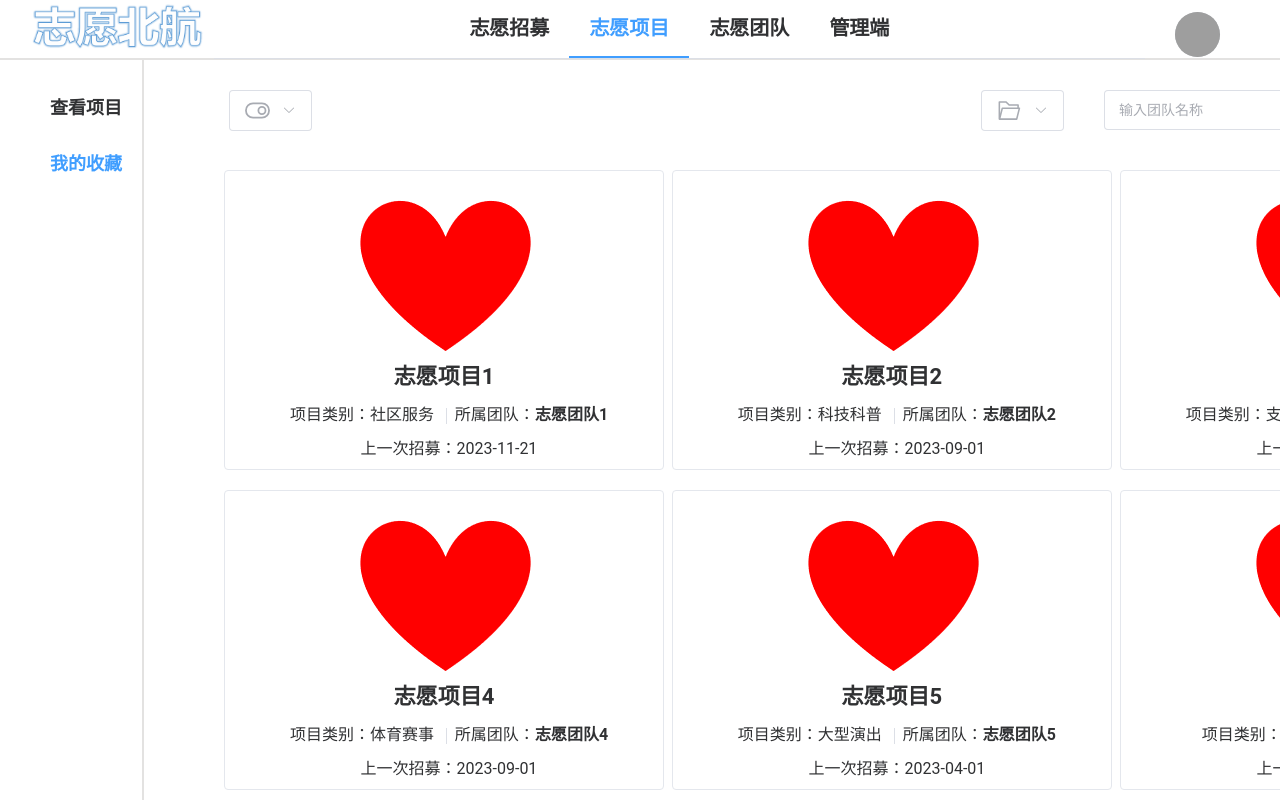
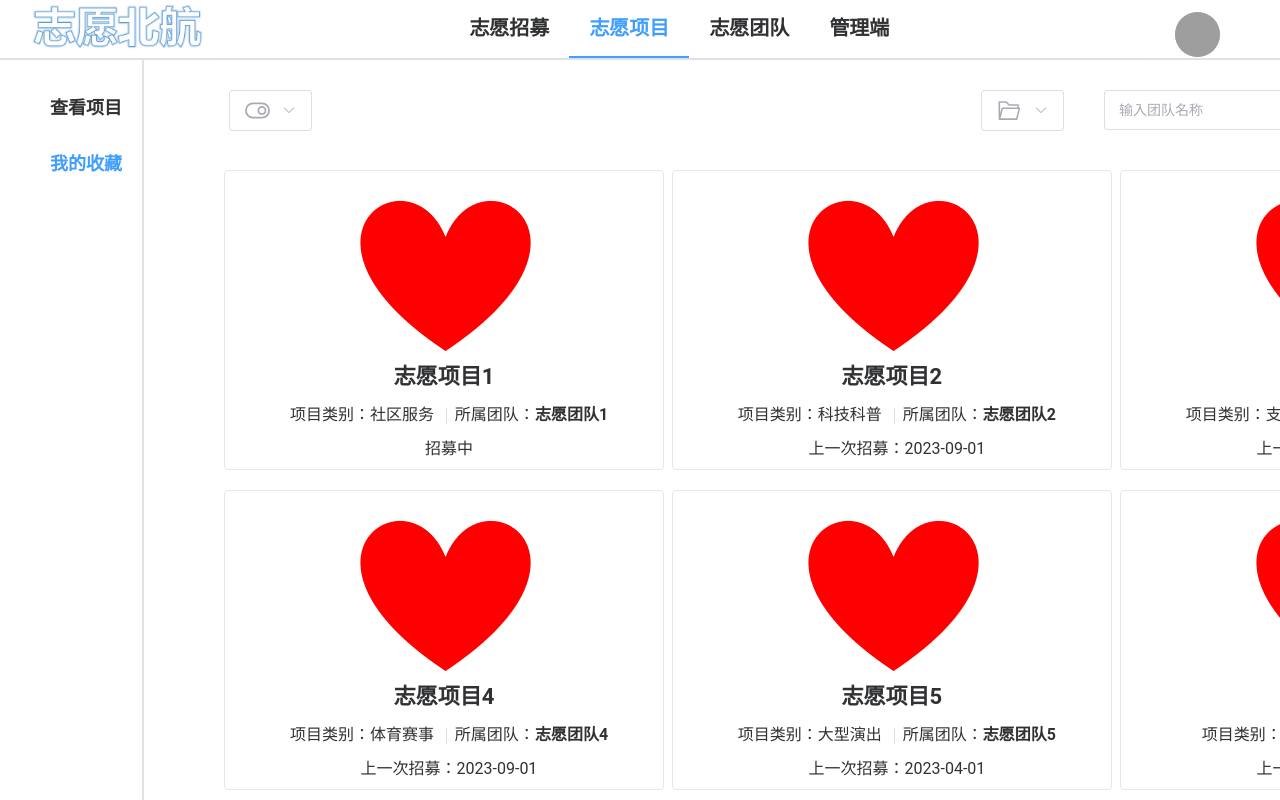
Before and after one commit to Hao7un/DataBase-BUAA-2023, a Vue app in the folder frontend/: page /project/my in a window 1280 px wide. Shown: the top 800 px of the page. Built offline with nearby package versions, Linux system fonts and the light colour scheme; grey boxes are pictures that could not be loaded.

Commit message:
update MyProjectPage

```diff
--- a/frontend/src/views/AllProjectPage.vue
+++ b/frontend/src/views/AllProjectPage.vue
@@ -87,28 +87,28 @@ export default {
     },
     data() {
         return {
+            statusRadio: "",
             typeRadio: "",
             onlyMyTeam: false,
             projectName: "",
             teamName: "",
-            statusRadio: "",
             currentPage: 1,
             projectList: [
-                { id: 1, name: "志愿项目1", type: "社区服务", team: "志愿团队1", isMyTeam: false, status: "招募中" },
-                { id: 2, name: "志愿项目2", type: "科技科普", team: "志愿团队2", isMyTeam: true, status: "本学期" },
-                { id: 3, name: "志愿项目3", type: "支教助学", team: "志愿团队3", isMyTeam: false, status: "本月" },
-                { id: 4, name: "志愿项目4", type: "体育赛事", team: "志愿团队4", isMyTeam: false, status: "本学期" },
-                { id: 5, name: "志愿项目5", type: "大型演出", team: "志愿团队5", isMyTeam: false, status: "上学期" },
-                { id: 6, name: "志愿项目6", type: "其它", team: "志愿团队6", isMyTeam: false, status: "本学年未招募" },
-                { id: 7, name: "志愿项目7", type: "社区服务", team: "志愿团队7", isMyTeam: false, status: "招募中" },
-                { id: 8, name: "志愿项目8", type: "科技科普", team: "志愿团队8", isMyTeam: false, status: "本学年未招募" },
-                { id: 9, name: "志愿项目9", type: "支教助学", team: "志愿团队9", isMyTeam: false, status: "本月" },
-                { id: 10, name: "志愿项目10", type: "体育赛事", team: "志愿团队10", isMyTeam: true, status: "本学期" },
-                { id: 11, name: "志愿项目11", type: "大型演出", team: "志愿团队6", isMyTeam: false, status: "上学期" },
-                { id: 12, name: "志愿项目12", type: "其它", team: "志愿团队7", isMyTeam: false, status: "本学年未招募" },
-                { id: 13, name: "志愿项目13", type: "社区服务", team: "志愿团队8", isMyTeam: false, status: "招募中" },
-                { id: 14, name: "志愿项目14", type: "科技科普", team: "志愿团队9", isMyTeam: false, status: "招募中" },
-                { id: 15, name: "志愿项目15", type: "支教助学", team: "志愿团队10", isMyTeam: true, status: "本月" }
+                { id: 1, name: "志愿项目1", type: "社区服务", team: "志愿团队1", isMyTeam: false, latestTime: "2023-12-21" },
+                { id: 2, name: "志愿项目2", type: "科技科普", team: "志愿团队2", isMyTeam: true, latestTime: "2023-09-01" },
+                { id: 3, name: "志愿项目3", type: "支教助学", team: "志愿团队3", isMyTeam: false, latestTime: "2023-11-01" },
+                { id: 4, name: "志愿项目4", type: "体育赛事", team: "志愿团队4", isMyTeam: false, latestTime: "2023-09-01" },
+                { id: 5, name: "志愿项目5", type: "大型演出", team: "志愿团队5", isMyTeam: false, latestTime: "2023-04-01" },
+                { id: 6, name: "志愿项目6", type: "其它", team: "志愿团队6", isMyTeam: false, latestTime: "2022-01-01" },
+                { id: 7, name: "志愿项目7", type: "社区服务", team: "志愿团队7", isMyTeam: false, latestTime: "2023-11-21" },
+                { id: 8, name: "志愿项目8", type: "科技科普", team: "志愿团队8", isMyTeam: false, latestTime: "2021-01-01" },
+                { id: 9, name: "志愿项目9", type: "支教助学", team: "志愿团队9", isMyTeam: false, latestTime: "2023-11-01" },
+                { id: 10, name: "志愿项目10", type: "体育赛事", team: "志愿团队10", isMyTeam: true, latestTime: "2023-10-01" },
+                { id: 11, name: "志愿项目11", type: "大型演出", team: "志愿团队6", isMyTeam: false, latestTime: "2023-05-01" },
+                { id: 12, name: "志愿项目12", type: "其它", team: "志愿团队7", isMyTeam: false, latestTime: "2021-01-01" },
+                { id: 13, name: "志愿项目13", type: "社区服务", team: "志愿团队8", isMyTeam: false, latestTime: "2023-11-22" },
+                { id: 14, name: "志愿项目14", type: "科技科普", team: "志愿团队9", isMyTeam: false, latestTime: "2023-11-23" },
+                { id: 15, name: "志愿项目15", type: "支教助学", team: "志愿团队10", isMyTeam: false, latestTime: "N/A" }
             ],
             option1: [
                 { key: 1, value: "社区服务" },
@@ -123,8 +123,8 @@ export default {
                 { key: 1, value: "招募中" },
                 { key: 2, value: "本月" },
                 { key: 3, value: "本学期" },
-                { key: 4, value: "上学期" },
-                { key: 5, value: "本学年未招募" },
+                { key: 4, value: "上学期及以前" },
+                { key: 5, value: "暂未招募" },
             ]
         };
     },
@@ -141,8 +141,9 @@ export default {
             }
             if (this.typeRadio != null && this.projectName != null && this.teamName != null && this.statusRadio != null) {
                 filteredList = filteredList.filter(item => {
+                    let itemStatus = this.getProjectStatus(item.latestTime);
                     return item.type.includes(this.typeRadio) && item.name.includes(this.projectName)
-                        && item.team.includes(this.teamName) && item.status.includes(this.statusRadio);
+                        && item.team.includes(this.teamName) && itemStatus.includes(this.statusRadio);
                 }
                 )
             }
@@ -158,8 +159,9 @@ export default {
             }
             if (this.typeRadio != null && this.projectName != null && this.teamName != null && this.statusRadio != null) {
                 list = list.filter(item => {
+                    let itemStatus = this.getProjectStatus(item.latestTime);
                     return item.type.includes(this.typeRadio) && item.name.includes(this.projectName)
-                        && item.team.includes(this.teamName) && item.status.includes(this.statusRadio);
+                        && item.team.includes(this.teamName) && itemStatus.includes(this.statusRadio);
                 }
                 )
             }
@@ -187,6 +189,23 @@ export default {
                 params: { projectId: id }
             });
         },
+        getProjectStatus(time) {
+            let currentTime = new Date();
+            if (time == "N/A") {
+                return "暂未招募";
+            } else {
+                let latestTime = new Date(time);
+                if (currentTime < latestTime) {
+                    return "招募中";
+                } else if (currentTime.getFullYear() == latestTime.getFullYear() && currentTime.getMonth() == latestTime.getMonth()) {
+                    return "本月";
+                } else if (currentTime.getFullYear() == latestTime.getFullYear() && Math.floor(currentTime.getMonth() / 6) == Math.floor(latestTime.getMonth() / 6)) {
+                    return "本学期";
+                } else {
+                    return "上学期及以前";
+                }
+            }
+        }
     }
 }
 
--- a/frontend/src/views/MyProjectPage.vue
+++ b/frontend/src/views/MyProjectPage.vue
@@ -53,9 +53,10 @@
                             <div class="card-info">
                                 <div class="title-container">{{ item.name }}</div>
                                 <div class="info-item">项目类别：{{ item.type }}
-                                    <el-divider border-style="solid" direction="vertical" />所属团队：<strong>{{ item.team }}</strong>
+                                    <el-divider border-style="solid" direction="vertical" />所属团队：<strong>{{ item.team
+                                    }}</strong>
                                 </div>
-                                <div class="info-item">上一次招募：{{ item.latestTime }}</div>
+                                <div class="info-item">{{ recruitmentStatus(item.latestTime) }}</div>
                             </div>
                         </el-card>
                     </div>
@@ -92,21 +93,21 @@ export default {
             statusRadio: "",
             currentPage: 1,
             projectList: [
-                { id: 1, name: "志愿项目1", type: "社区服务", team: "志愿团队1", latestTime: "2023-11-21", status: "招募中" },
-                { id: 2, name: "志愿项目2", type: "科技科普", team: "志愿团队2", latestTime: "2023-09-01", status: "本学期" },
-                { id: 3, name: "志愿项目3", type: "支教助学", team: "志愿团队3", latestTime: "2023-11-01", status: "本月" },
-                { id: 4, name: "志愿项目4", type: "体育赛事", team: "志愿团队4", latestTime: "2023-09-01", status: "本学期" },
-                { id: 5, name: "志愿项目5", type: "大型演出", team: "志愿团队5", latestTime: "2023-04-01", status: "上学期" },
-                { id: 6, name: "志愿项目6", type: "其它", team: "志愿团队6", latestTime: "2022-01-01", status: "本学年未招募" },
-                { id: 7, name: "志愿项目7", type: "社区服务", team: "志愿团队7", latestTime: "2023-11-21", status: "招募中" },
-                { id: 8, name: "志愿项目8", type: "科技科普", team: "志愿团队8", latestTime: "2021-01-01", status: "本学年未招募" },
-                { id: 9, name: "志愿项目9", type: "支教助学", team: "志愿团队9", latestTime: "2023-11-01", status: "本月" },
-                { id: 10, name: "志愿项目10", type: "体育赛事", team: "志愿团队10", latestTime: "2023-10-01", status: "本学期" },
-                { id: 11, name: "志愿项目11", type: "大型演出", team: "志愿团队6", latestTime: "2023-05-01", status: "上学期" },
-                { id: 12, name: "志愿项目12", type: "其它", team: "志愿团队7", latestTime: "2021-01-01", status: "本学年未招募" },
-                { id: 13, name: "志愿项目13", type: "社区服务", team: "志愿团队8", latestTime: "2023-11-22", status: "招募中" },
-                { id: 14, name: "志愿项目14", type: "科技科普", team: "志愿团队9", latestTime: "2023-11-23", status: "招募中" },
-                { id: 15, name: "志愿项目15", type: "支教助学", team: "志愿团队10", latestTime: "2023-11-02", status: "本月" }
+                { id: 1, name: "志愿项目1", type: "社区服务", team: "志愿团队1", latestTime: "2023-12-21" },
+                { id: 2, name: "志愿项目2", type: "科技科普", team: "志愿团队2", latestTime: "2023-09-01" },
+                { id: 3, name: "志愿项目3", type: "支教助学", team: "志愿团队3", latestTime: "2023-11-01" },
+                { id: 4, name: "志愿项目4", type: "体育赛事", team: "志愿团队4", latestTime: "2023-09-01" },
+                { id: 5, name: "志愿项目5", type: "大型演出", team: "志愿团队5", latestTime: "2023-04-01" },
+                { id: 6, name: "志愿项目6", type: "其它", team: "志愿团队6", latestTime: "2022-01-01" },
+                { id: 7, name: "志愿项目7", type: "社区服务", team: "志愿团队7", latestTime: "2023-11-21" },
+                { id: 8, name: "志愿项目8", type: "科技科普", team: "志愿团队8", latestTime: "2021-01-01" },
+                { id: 9, name: "志愿项目9", type: "支教助学", team: "志愿团队9", latestTime: "2023-11-01" },
+                { id: 10, name: "志愿项目10", type: "体育赛事", team: "志愿团队10", latestTime: "2023-10-01" },
+                { id: 11, name: "志愿项目11", type: "大型演出", team: "志愿团队6", latestTime: "2023-05-01" },
+                { id: 12, name: "志愿项目12", type: "其它", team: "志愿团队7", latestTime: "2021-01-01" },
+                { id: 13, name: "志愿项目13", type: "社区服务", team: "志愿团队8", latestTime: "2023-11-22" },
+                { id: 14, name: "志愿项目14", type: "科技科普", team: "志愿团队9", latestTime: "2023-11-23" },
+                { id: 15, name: "志愿项目15", type: "支教助学", team: "志愿团队10", latestTime: "N/A" }
             ],
             option1: [
                 { key: 1, value: "社区服务" },
@@ -121,8 +122,8 @@ export default {
                 { key: 1, value: "招募中" },
                 { key: 2, value: "本月" },
                 { key: 3, value: "本学期" },
-                { key: 4, value: "上学期" },
-                { key: 5, value: "本学年未招募" },
+                { key: 4, value: "上学期及以前" },
+                { key: 5, value: "暂未招募" },
             ]
         };
     },
@@ -133,8 +134,9 @@ export default {
             let filteredList = this.projectList;
             if (this.typeRadio != null && this.projectName != null && this.teamName != null && this.statusRadio != null) {
                 filteredList = filteredList.filter(item => {
+                    let itemStatus = this.getProjectStatus(item.latestTime);
                     return item.type.includes(this.typeRadio) && item.name.includes(this.projectName)
-                        && item.team.includes(this.teamName) && item.status.includes(this.statusRadio);
+                        && item.team.includes(this.teamName) && itemStatus.includes(this.statusRadio);
                 }
                 )
             }
@@ -144,13 +146,14 @@ export default {
             let list = this.projectList;
             if (this.typeRadio != null && this.projectName != null && this.teamName != null && this.statusRadio != null) {
                 list = list.filter(item => {
+                    let itemStatus = this.getProjectStatus(item.latestTime);
                     return item.type.includes(this.typeRadio) && item.name.includes(this.projectName)
-                        && item.team.includes(this.teamName) && item.status.includes(this.statusRadio);
+                        && item.team.includes(this.teamName) && itemStatus.includes(this.statusRadio);
                 }
                 )
             }
             return list;
-        }
+        },
     },
     methods: {
         handlePageChange(currentPage) {
@@ -172,6 +175,33 @@ export default {
                 name: 'projectInfo',
                 params: { projectId: id }
             });
+        },
+        getProjectStatus(time) {
+            const currentTime = new Date();
+            if (time == "N/A") {
+                return "暂未招募";
+            } else {
+                const latestTime = new Date(time);
+                if (currentTime < latestTime) {
+                    return "招募中";
+                } else if (currentTime.getFullYear() == latestTime.getFullYear() && currentTime.getMonth() == latestTime.getMonth()) {
+                    return "本月";
+                } else if (currentTime.getFullYear() == latestTime.getFullYear() && Math.floor(currentTime.getMonth() / 6) == Math.floor(latestTime.getMonth() / 6)) {
+                    return "本学期";
+                } else {
+                    return "上学期及以前";
+                }
+            }
+        },
+        recruitmentStatus(latestTime) {
+            if (latestTime === 'N/A') {
+                return '暂未招募';
+            } else {
+                const now = new Date();
+                const latest = new Date(latestTime);
+                if (now < latest) return '招募中';
+                else return '上一次招募：' + latestTime;
+            }
         },
     }
 }
--- a/frontend/src/views/ProjectInfoPage.vue
+++ b/frontend/src/views/ProjectInfoPage.vue
@@ -26,7 +26,7 @@
                             <el-divider border-style="solid" direction="vertical" />
                             <p>项目类别：{{ projectType }}</p>
                         </div>
-                        <p style="font-size: 18px; font-style: italic;">上一次招募结束：{{ latestTime }}</p>
+                        <p style="font-size: 18px; font-style: italic;">{{ recruitmentStatus(latestTime) }}</p>
                     </div>
                 </div>
                 <div class="intro-container">
@@ -122,6 +122,16 @@ export default {
                 name: 'teamInfo',
                 params: { teamId: id }
             });
+        },
+        recruitmentStatus(latestTime) {
+            if (latestTime === 'N/A') {
+                return '暂未招募';
+            } else {
+                const now = new Date();
+                const latest = new Date(latestTime);
+                if (now < latest) return '招募中';
+                else return '最近招募：' + latestTime;
+            }
         },
         collectProject() {
             this.axios.post('http://localhost:8000/', {
```
Also changed, not shown: 1 other file (tests, documents, lock files or other folders).
